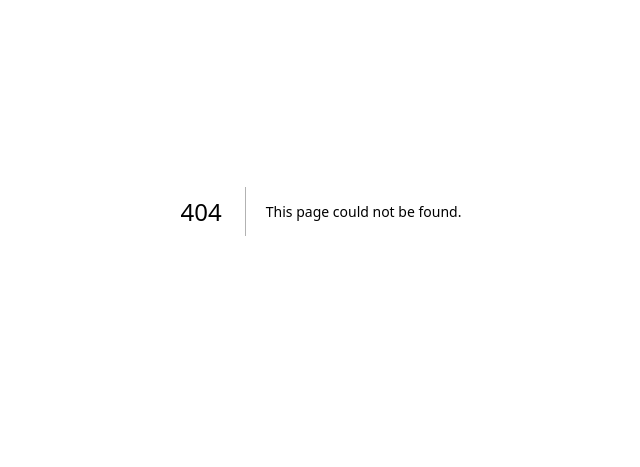
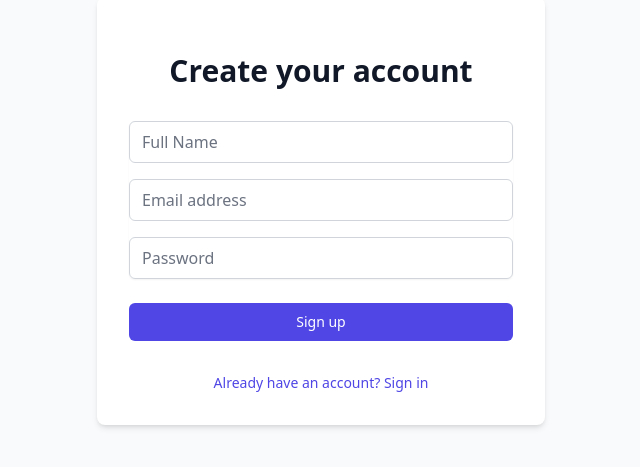
Before and after one commit to SantiagoPrada2005/service-client-client, a Next.js app in the folder service-client-ai/: page /signup in a window 1280 px wide. Before the commit this address had no page. Shown: the part 189-656 px from the top of the page, without its empty margins (319-959 px from the left). Built offline with nearby package versions, Linux system fonts and the light colour scheme.

Commit message:
bugs fixed

```diff
--- /dev/null
+++ b/service-client-ai/src/app/signup/page.tsx
@@ -0,0 +1,76 @@
+import React from 'react';
+import Link from 'next/link';
+
+export default function SignUp() {
+  return (
+    <div className="min-h-screen flex items-center justify-center bg-gray-50">
+      <div className="max-w-md w-full space-y-8 p-8 bg-white rounded-lg shadow-md">
+        <div>
+          <h2 className="mt-6 text-center text-3xl font-extrabold text-gray-900">
+            Create your account
+          </h2>
+        </div>
+        <form className="mt-8 space-y-6">
+          <div className="rounded-md shadow-sm space-y-4">
+            <div>
+              <label htmlFor="name" className="sr-only">
+                Full Name
+              </label>
+              <input
+                id="name"
+                name="name"
+                type="text"
+                required
+                className="appearance-none rounded-md relative block w-full px-3 py-2 border border-gray-300 placeholder-gray-500 text-gray-900 focus:outline-none focus:ring-indigo-500 focus:border-indigo-500"
+                placeholder="Full Name"
+              />
+            </div>
+            <div>
+              <label htmlFor="email" className="sr-only">
+                Email address
+              </label>
+              <input
+                id="email"
+                name="email"
+                type="email"
+                autoComplete="email"
+                required
+                className="appearance-none rounded-md relative block w-full px-3 py-2 border border-gray-300 placeholder-gray-500 text-gray-900 focus:outline-none focus:ring-indigo-500 focus:border-indigo-500"
+                placeholder="Email address"
+              />
+            </div>
+            <div>
+              <label htmlFor="password" className="sr-only">
+                Password
+              </label>
+              <input
+                id="password"
+                name="password"
+                type="password"
+                autoComplete="new-password"
+                required
+                className="appearance-none rounded-md relative block w-full px-3 py-2 border border-gray-300 placeholder-gray-500 text-gray-900 focus:outline-none focus:ring-indigo-500 focus:border-indigo-500"
+                placeholder="Password"
+              />
+            </div>
+          </div>
+
+          <div>
+            <button
+              type="submit"
+              className="group relative w-full flex justify-center py-2 px-4 border border-transparent text-sm font-medium rounded-md text-white bg-indigo-600 hover:bg-indigo-700 focus:outline-none focus:ring-2 focus:ring-offset-2 focus:ring-indigo-500"
+            >
+              Sign up
+            </button>
+          </div>
+        </form>
+
+        <div className="text-sm text-center">
+          <Link href="/login" className="font-medium text-indigo-600 hover:text-indigo-500">
+            Already have an account? Sign in
+          </Link>
+        </div>
+      </div>
+    </div>
+  );
+}
```
